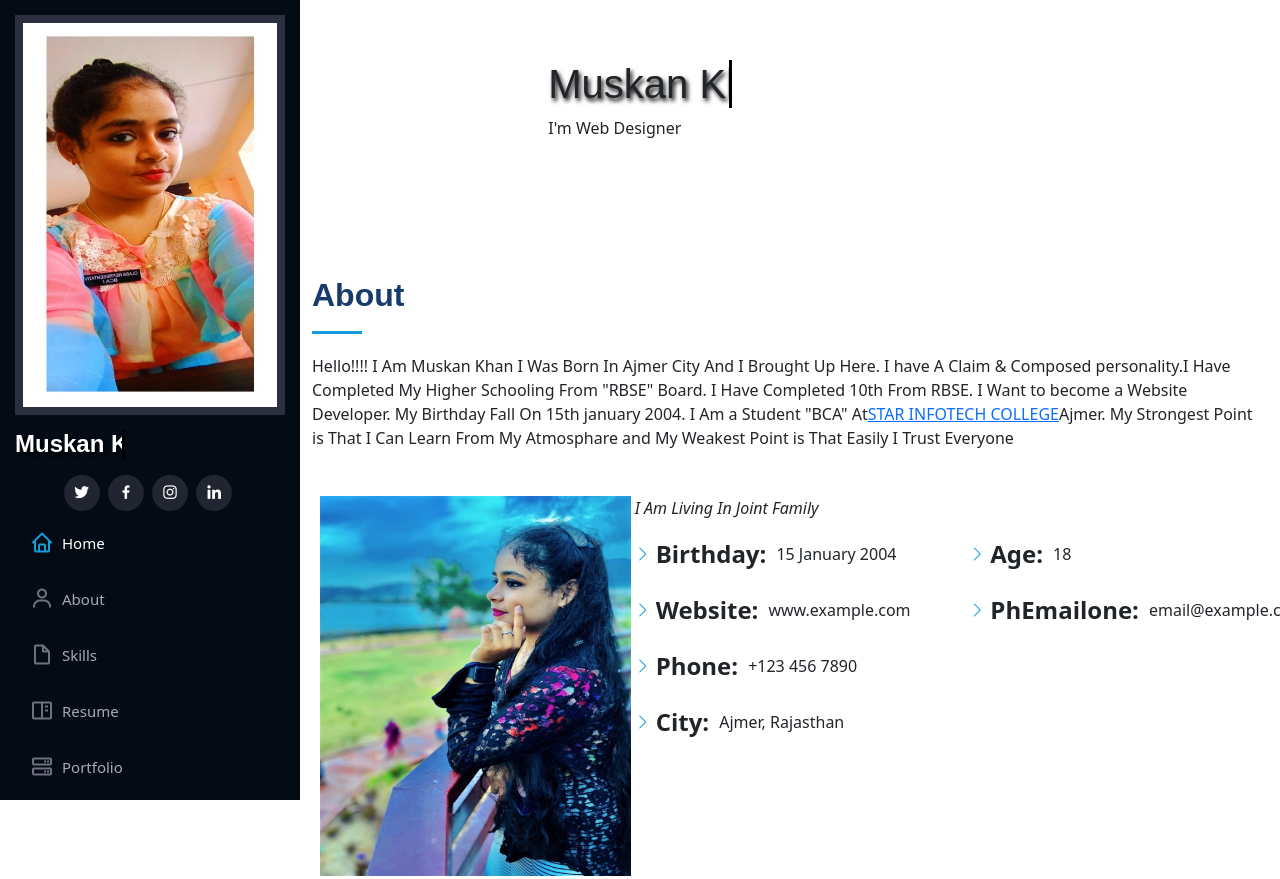
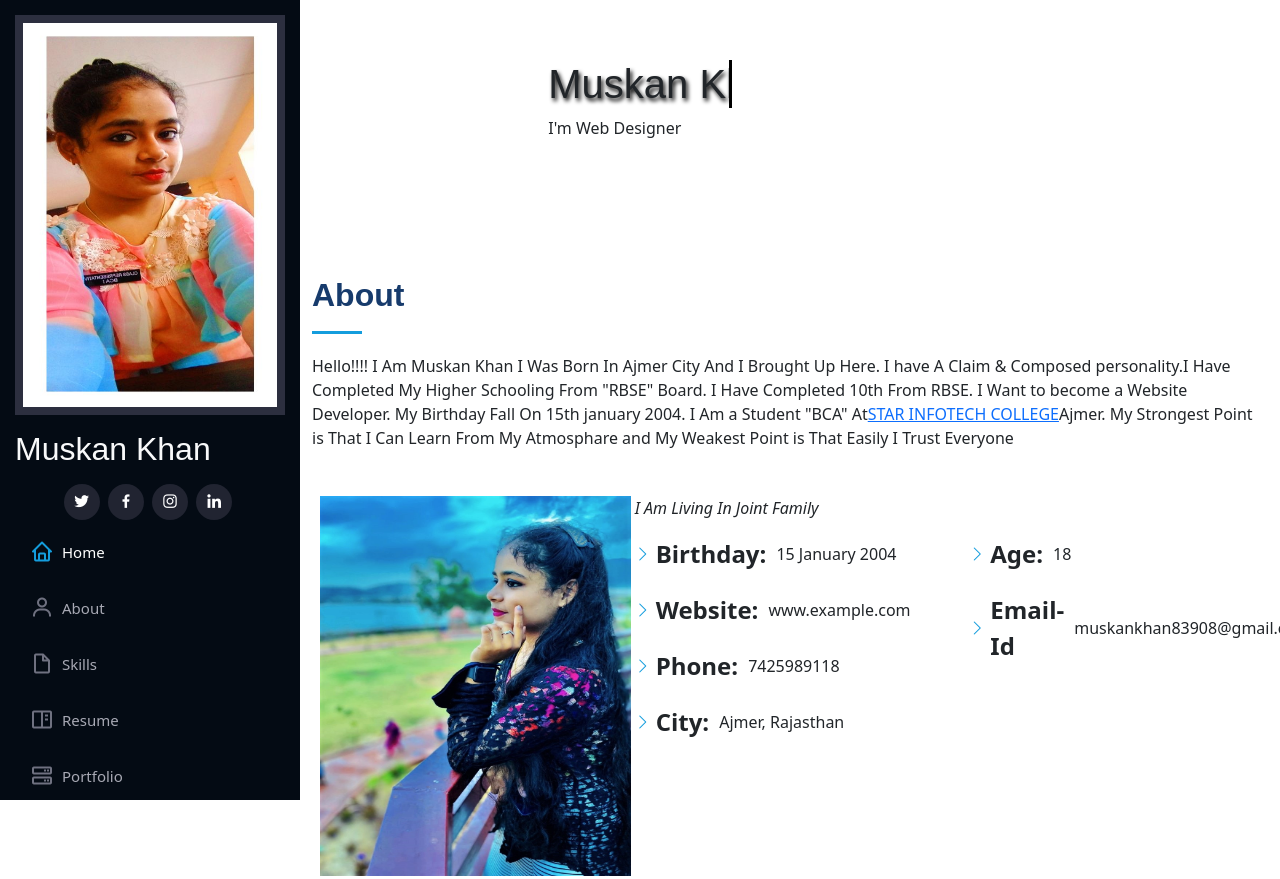
Before and after one commit to Muskan-009/muskiprofile, a plain HTML site: page index.html in a window 1280 px wide. Shown: the top 879 px of the page. Drawn offline with nearby package versions, Linux system fonts and the light colour scheme.

Commit message:
Update index.html

```diff
--- a/index.html
+++ b/index.html
@@ -26,7 +26,7 @@
 
       <div class="profile">
         <img src="image\1.jpg" class="img-square-circle" style="width:100%;height:400px">
-        <h1 class="text-light"><a href="index.html">Muskan Khan</a></h1>
+        <h2 class="text-light">Muskan Khan</a></h2>
         <div class="social-links mt-3 text-center">
           <a href="https://www.twitter.com/" class="twitter"><i class="bx bxl-twitter"></i></a>
           <a href="https://www.facebook.com/" class="facebook"><i class="bx bxl-facebook"></i></a>
@@ -92,8 +92,7 @@
                 <li><i class="bi bi-chevron-right"></i> <strong style="font-size:24px">Website:</strong>
                   <span>www.example.com</span>
                 </li>
-                <li><i class="bi bi-chevron-right"></i> <strong style="font-size:24px">Phone:</strong> <span>+123 456
-                    7890</span></li>
+                <li><i class="bi bi-chevron-right"></i> <strong style="font-size:24px">Phone:</strong> <span>7425989118</span></li>
                 <li><i class="bi bi-chevron-right"></i> <strong style="font-size:24px">City:</strong> <span>Ajmer,
                     Rajasthan</span></li>
               </ul>
@@ -102,8 +101,8 @@
               <ul>
                 <li><i class="bi bi-chevron-right"></i> <strong style="font-size:24px">Age:</strong> <span>18</span>
                 </li>
-                <li><i class="bi bi-chevron-right"></i> <strong style="font-size:24px">PhEmailone:</strong>
-                  <span>email@example.com</span>
+                <li><i class="bi bi-chevron-right"></i> <strong style="font-size:24px">Email-Id</strong>
+                  <span>muskankhan83908@gmail.com/span>
                 </li>
               </ul>
             </div>
@@ -390,8 +389,7 @@
         <section id="contact" class="contact">
             <div class="container">
               <div class="section-title">
-                    <h1>contact</h1>
-                    <p></p>
+		      <h2>contact</h2>
               </div>
                 <div class="row">
                   <div class="col-lg-6  d-flex align-items-stretch" data-aos="fade-right" id="form">
```
